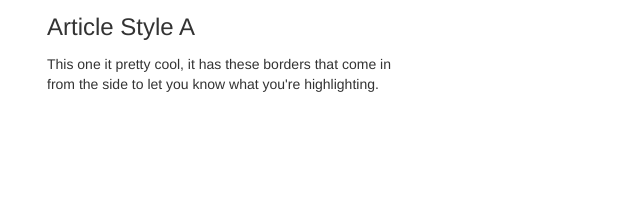
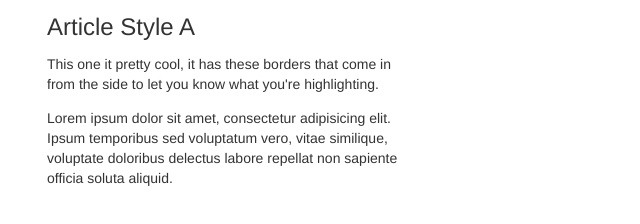
Before and after one commit to AcMafee-Web/AcMafee-Web-Designing, a plain HTML site: page index.html in a window 1280 px wide. Shown: the part 82-306 px from the top of the page, without its empty margins (23-663 px from the left). Drawn offline with Linux system fonts and the light colour scheme.

Commit message:
Added some things

```diff
--- a/index.html
+++ b/index.html
@@ -31,6 +31,7 @@
 			<div class="article-a">
 				<h3 class="article-a-h">Article Style A</h3>
 				<p class="article-a-p">This one it pretty cool, it has these borders that come in from the side to let you know what you're highlighting.</p>
+				<p>Lorem ipsum dolor sit amet, consectetur adipisicing elit. Ipsum temporibus sed voluptatum vero, vitae similique, voluptate doloribus delectus labore repellat non sapiente officia soluta aliquid.</p>
 			</div>
 		</div>
 	</div>
```
